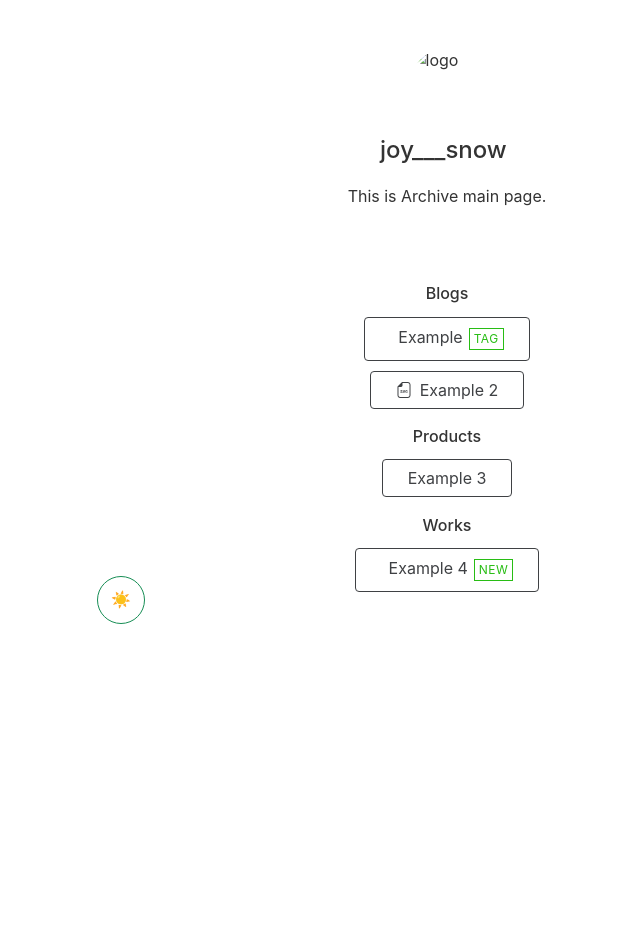
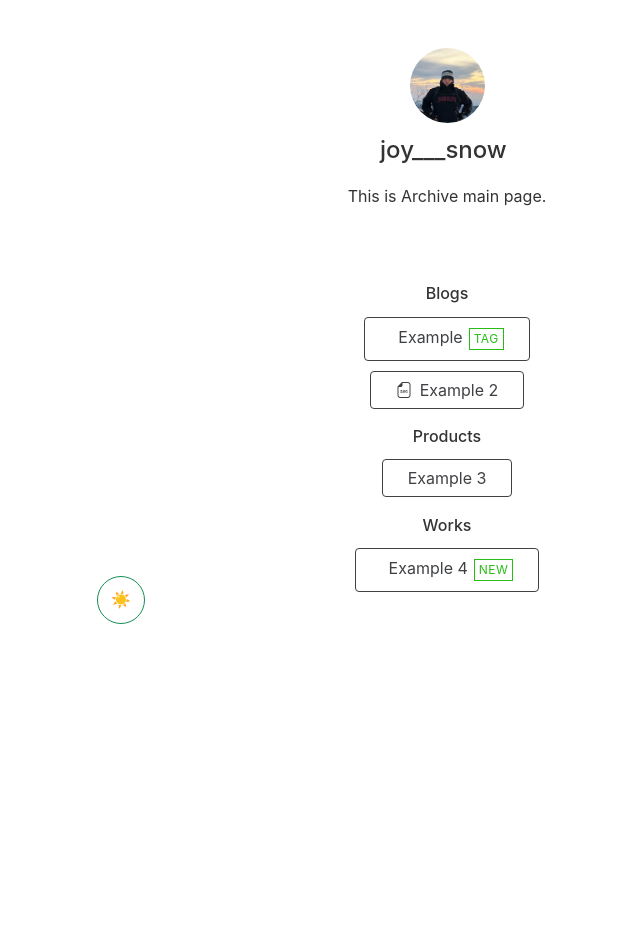
Before and after one commit to thumbho/reference.github.io, a Jekyll site: the page built from index.html, in a window 1280 px wide. Shown: the whole page, without its empty margins (193-833 px from the left). Built offline with Jekyll 4.4.1, drawn with Linux system fonts in a browser that asks for light colours; nearby versions of some CDN libraries.

Commit message:
Update _config.yml
fix img path

```diff
--- a/_config.yml
+++ b/_config.yml
@@ -10,9 +10,9 @@ name: joy___snow # Name of your website
 tagline: Links  # Set your preferred page title
 description: This is Archive main page.  # Also used as a meta description
 favicon:
-  path: assets/images/snapshot.png # Path / URL to the favicon of your website (e.g., 'assets/images/favicon.png')
+  path: assets/snapshot.png # Path / URL to the favicon of your website (e.g., 'assets/images/favicon.png')
   type: png # File format of image. Change according to your image. Supported types: https://developer.mozilla.org/en-US/docs/Web/Media/Formats/Image_types
-logo: assets/images/snapshot.png # Path / URL to the logo (e.g., 'assets/images/logo.png')
+logo: assets/snapshot.png # Path / URL to the logo (e.g., 'assets/images/logo.png')
 url: https://link.example.com # URL of your website
 locale: en_GB # The value specifies the locale in which these tags are marked up. It follows the format `language_TERRITORY`.
 ga4: # Google Analytics 4 measurement ID, for e.g. G-XXXXXXX (optional). Remove it if it’s not needed.
```
